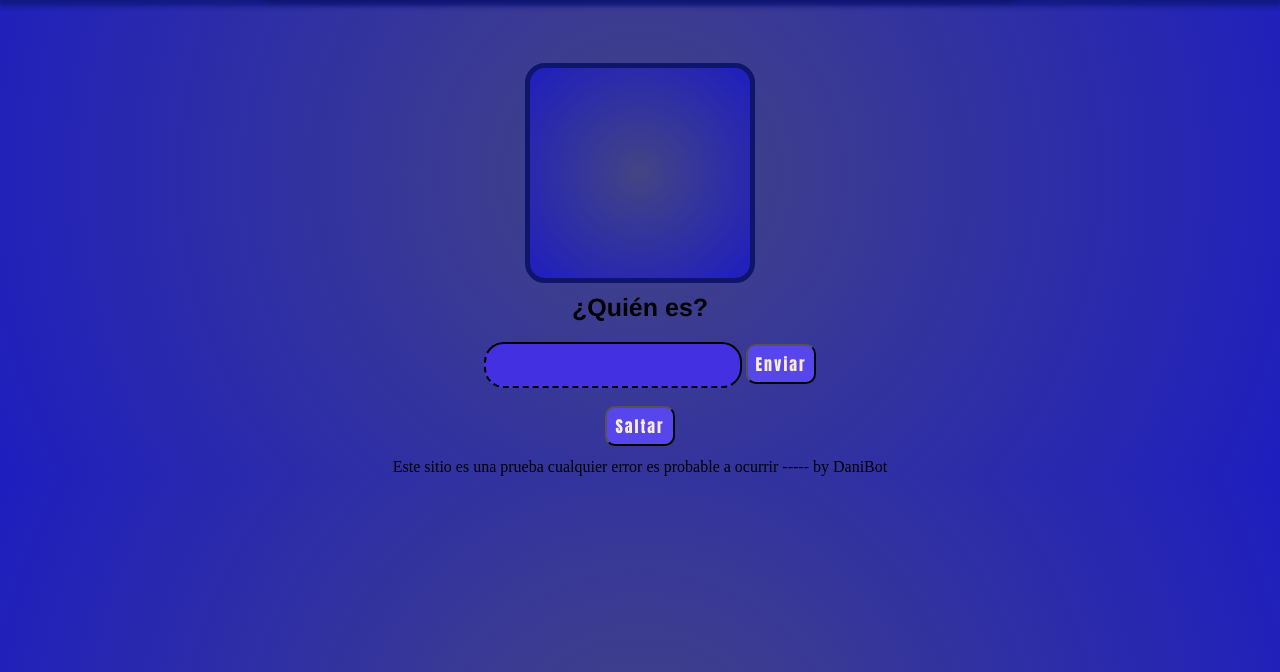
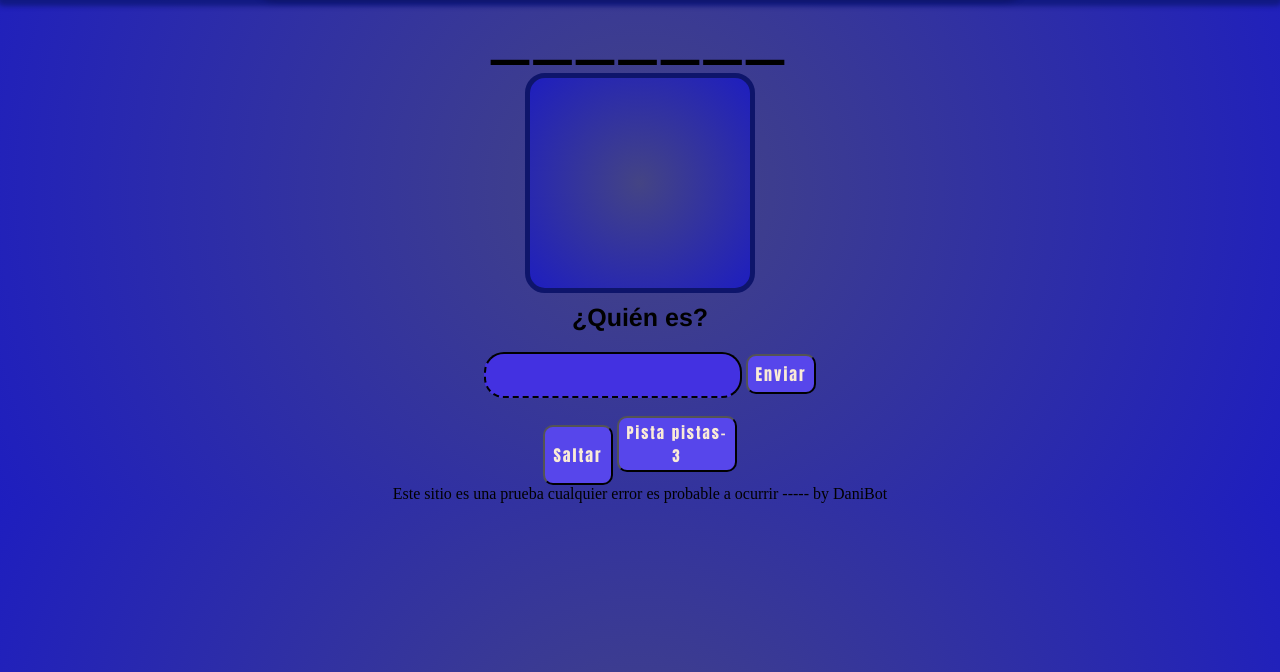
Before and after one commit to RDani1001/guessthepokemon, a plain HTML site: page index.html in a window 1280 px wide. Shown: the part 128-800 px from the top of the page. Drawn offline with Linux system fonts and the light colour scheme; no server answers.

Commit message:
Add files via upload

```diff
--- a/app.js
+++ b/app.js
@@ -13,8 +13,16 @@ let num = nombresp.length;
 console.log(num);
 
 var nompa;
+var numnamedef;
+var pists = [];
+var flag2 = 0;
+var intpist = 3;
 
 function cargar() {
+    let names = document.getElementById("names");
+    let bars = document.getElementById("bars");
+    names.innerHTML = "";
+    bars.innerHTML = "";
     fotoimg();
     let name = document.querySelector("#name");
     name.textContent= "¿Quién es?";
@@ -30,6 +38,9 @@ function fotoimg() {
     let nran = Math.random()*134;
     nran = Math.round(nran);
     let nombrep = nombresp[nran];
+    let prenumname = nombresp[nran].toString();
+    let numname = prenumname.length;
+    numnamedef = numname;
     pok= "https://pokeapi.co/api/v2/pokemon/"+ nombrep;
     fetch(pok)
     .then(response => response.json())
@@ -42,7 +53,76 @@ function fotoimg() {
     .then(pokemons => {
         renderPokemon(pokemons.sprites.front_default);
     })
+    let pokefail = nombresp[nran];
+        console.log(pokefail);
+    console.log(numname);
+    let barnamecon = document.getElementById("name-pistas");
+    let names = document.getElementById("names");
+    let bars = document.getElementById("bars");
+    let fragmentonames = document.createDocumentFragment();
+    let fragmentobars = document.createDocumentFragment();
+    for (let i = 1; i <= numname ; i++) {
+        let barname = document.createElement("h1");
+        barname.setAttribute("id",`name-${i}`);
+        barname.setAttribute("class",`nombre`);
+        barname.classList.add("desactive");
+        barname.textContent = prenumname[i-1].toUpperCase();
+        let bar = document.createElement("h1");
+        bar.setAttribute("id",`bar-${i}`);
+        bar.setAttribute("class",`barnombre`);
+        bar.textContent = "_";
+        fragmentonames.appendChild(barname);
+        fragmentobars.appendChild(bar);
+    }
+    names.appendChild(fragmentonames);
+    bars.appendChild(fragmentobars);
+    barnamecon.appendChild(names);
+    barnamecon.appendChild(bars);
     nompa = nombrep;
+    let numpist = document.getElementById("pista");
+    numpist.textContent = `Pista pistas-${intpist}`;
+}
+
+function pista() {
+    let nranm;
+    let flag = 0;
+    if(intpist>0){
+    do{
+    let nran = Math.round(Math.random()*numnamedef);
+    if(nran ==0){
+        nranm = nran + 1;
+    }
+    else{
+        nranm = nran;
+    }
+    if(flag2==1){
+    for (let i = 0; i <= pists.length; i++) {
+        if(nranm==pists[i]){
+            if(flag==1){
+                break;
+            }else{
+                flag = 1;
+            }
+        }else{
+            if(flag==0){
+                break;
+            }else{
+                flag = 0;
+            }
+        }
+    }
+    }else{
+        flag2= 1;
+    }
+    }while(flag==1);
+    intpist = intpist-1;
+    }
+    pists.push(nranm);
+    let pist = document.getElementById(`name-${nranm}`);
+    pist.classList.remove("desactive");
+    pist.classList.add("active");
+    let numpist = document.getElementById("pista");
+    numpist.textContent = `Pista pistas-${intpist}`;
 }
 
 function espoke() {
@@ -57,6 +137,11 @@ function espoke() {
 
 function felicidades() {
     let name = document.querySelector("#name");
+    for (let i = 1; i < numnamedef+1; i++) {
+        let pist = document.getElementById(`name-${i}`);
+        pist.classList.remove("desactive");
+        pist.classList.add("active");
+    }
     name.textContent= "!Felicidades¡ lo adivinaste c:";
     setTimeout(function feli(){
         cargar();
--- a/index.css
+++ b/index.css
@@ -7,7 +7,7 @@ body{
     width: 100%;
 }
 #main{
-    margin-top: 5%;
+    margin-top: 1%;
     width: 100%;
 }
 img{
@@ -101,9 +101,8 @@ img{
 }
 .btnn{
     border-radius: 10px;
-    height: 40px;
+    height: 60px;
     width: 70px;
-    margin-bottom: 12px;
     font-size: 16px;
     font-family: Impact, Haettenschweiler, 'Arial Narrow Bold', sans-serif;
     letter-spacing: 2px;
@@ -116,6 +115,43 @@ img{
 }
 .btnn:active{
     background: rgb(94, 76, 255);
+}
+#pista{
+    top: 60px;
+    font-size: 15px;
+    height: 56px;
+    width: 120px;
+}
+#name-pistas{
+    display: inline-flex;
+    justify-content: center;
+}
+#names{
+    display: inline-flex;
+    position: absolute;
+    height: 9%;
+    margin-left: 15px;
+}
+#bars{
+    display: inline-flex;
+}
+.barnombre{
+    font-size: 75px;
+    margin-right: 5px;
+    margin-top: -25px;
+}
+.nombre{
+    font-size: 50px;
+    margin-right: 10px;
+}
+#name-1{
+    margin-left: -10px !important;
+}
+.active{
+    visibility: visible;
+}
+.desactive{
+    visibility: hidden;
 }
 
 @media only screen and (max-width: 1200px){
--- a/index.html
+++ b/index.html
@@ -17,6 +17,10 @@
         </div>
     </div>
     <div class="" id="main">
+        <div id="name-pistas">
+            <div id="names"></div>
+            <div id="bars"></div>
+        </div>
         <div class="" id="imagenes">
         <img src="" id="img" class="border">
         </div>
@@ -26,6 +30,7 @@
             <button type="button" onclick="espoke();" id="btn">Enviar</button>
             <br><br>
             <button type="button" onclick="cargar();" class="btnn">Saltar</button>
+            <button type="button" onclick="pista();" class="btnn" id="pista"></button>
         </div>
     </div>
     <footer>
```
